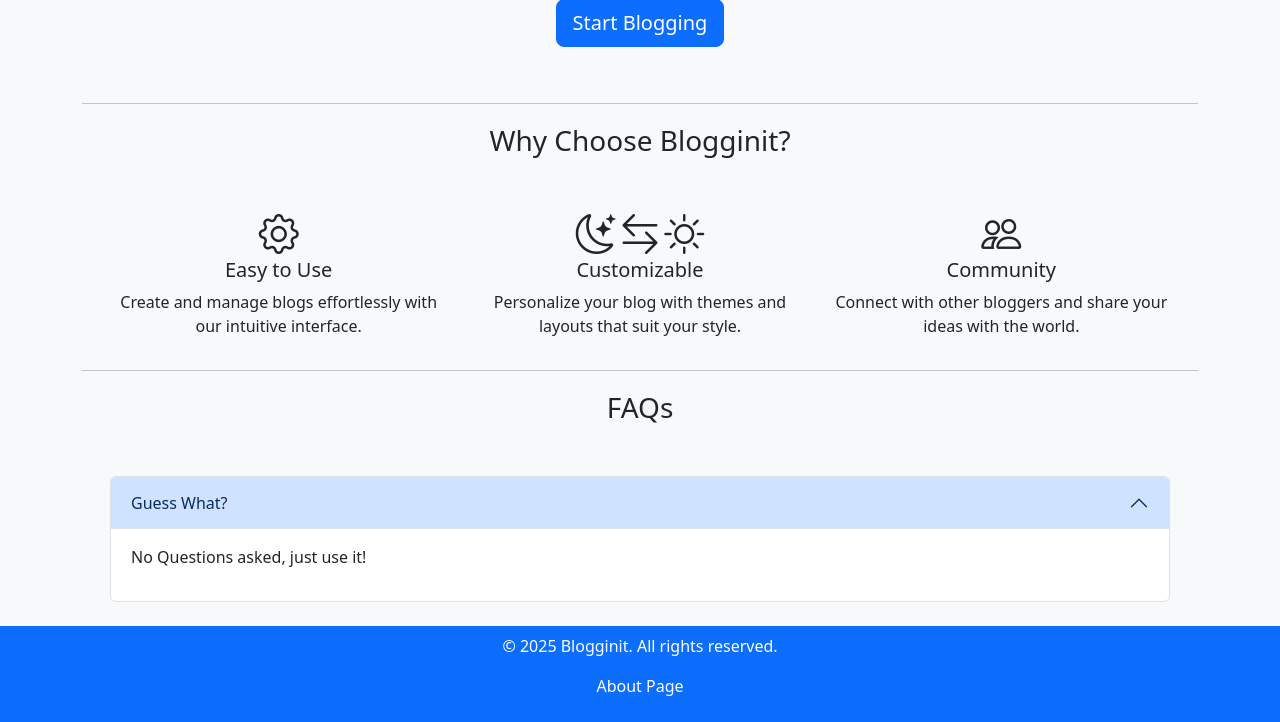
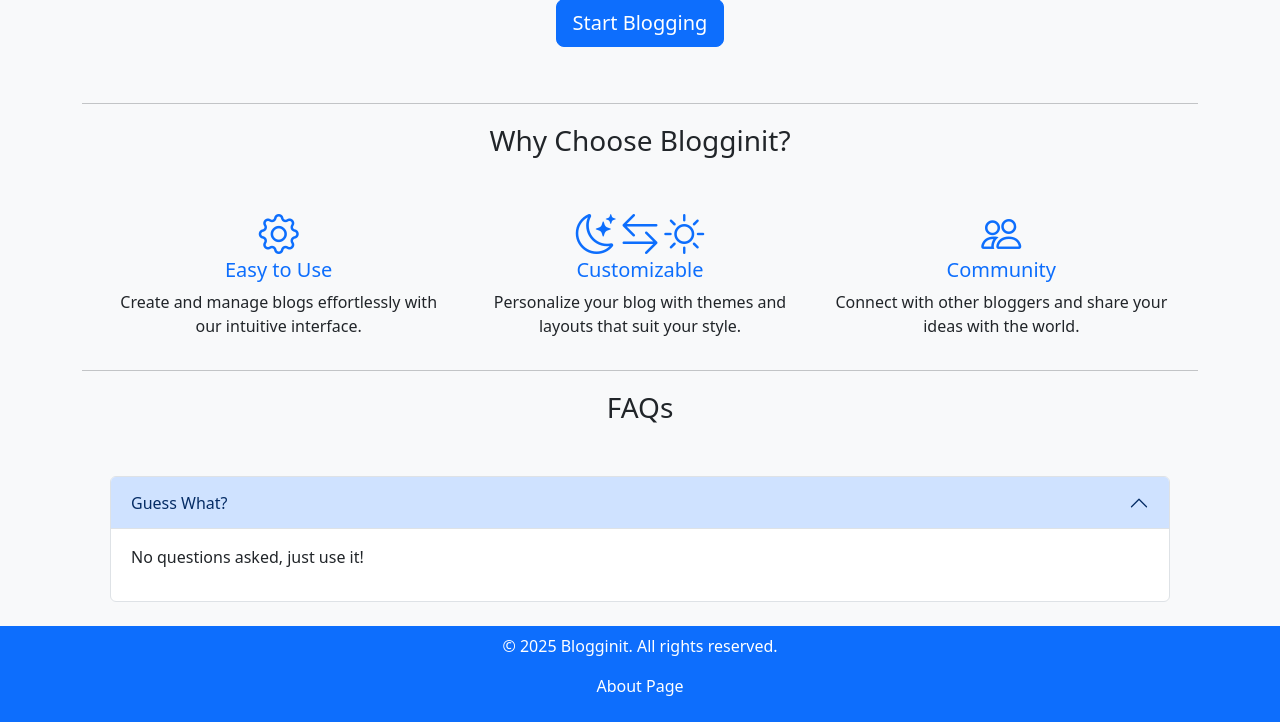
Before and after one commit to pspepp3r/blogginit, a PHP site: template resources/views/landing/landing.twig in a window 1280 px wide, after a click on "Guess What?". Shown: the part 247-969 px from the top of the page. Run offline with PHP 8.4, Linux system fonts and the light colour scheme; the template is opened without the code that fills it, so the values that code supplies are empty; style sheets or scripts are compiled from the project's sources; some libraries are stand-ins or nearby versions.

Commit message:
- Updated .env.example - Little tweak in landing page - Started RateLimitMiddleware for Redis caching

```diff
--- a/resources/views/landing/landing.twig
+++ b/resources/views/landing/landing.twig
@@ -30,20 +30,20 @@
 			<h2 class="mb-5 p-1 h3">Why Choose Blogginit?</h2>
 			<div class="row">
 				<div class="col-md-4">
-                    <i class="bi bi-gear h1"></i>
-					<h5 class="lead">Easy to Use</h5>
+                    <i class="bi bi-gear h1 text-primary"></i>
+					<h5 class="lead text-primary">Easy to Use</h5>
 					<p>Create and manage blogs effortlessly with our intuitive interface.</p>
 				</div>
 				<div class="col-md-4">
-                    <i class="bi bi-moon-stars h1"></i>
-                    <i class="bi bi-arrow-left-right h1"></i>
-                    <i class="bi bi-sun h1"></i>
-					<h5 class="lead">Customizable</h5>
+                    <i class="bi bi-moon-stars h1 text-primary"></i>
+                    <i class="bi bi-arrow-left-right h1 text-primary"></i>
+                    <i class="bi bi-sun h1 text-primary"></i>
+					<h5 class="lead text-primary">Customizable</h5>
 					<p>Personalize your blog with themes and layouts that suit your style.</p>
 				</div>
 				<div class="col-md-4">
-                    <i class="bi bi-people h1"></i>
-					<h5 class="lead">Community</h5>
+                    <i class="bi bi-people h1 text-primary"></i>
+					<h5 class="lead text-primary">Community</h5>
 					<p>Connect with other bloggers and share your ideas with the world.</p>
 				</div>
 
@@ -65,7 +65,7 @@
                         </h4>
                         <div id="collapseOne" class="accordion-collapse collapse" aria-labelledby="headingOne" data-bs-parent="#FAQAccordion" style="">
                             <div class="accordion-body">
-                                <p class="text-start">No Questions asked, just use it!</p>
+                                <p class="text-start">No questions asked, just use it!</p>
                             </div>
                         </div>
                     </div>
```
Also changed, not shown: resources/views/app/collaborations.twig (added, +21 -0 lines), resources/views/extras/services.twig (+32 -2 lines), src/controllers/CollaborationsController.php (added, +34 -0 lines), src/middlewares/RateLimitMiddleware.php (added, +38 -0 lines), 1 other file.
